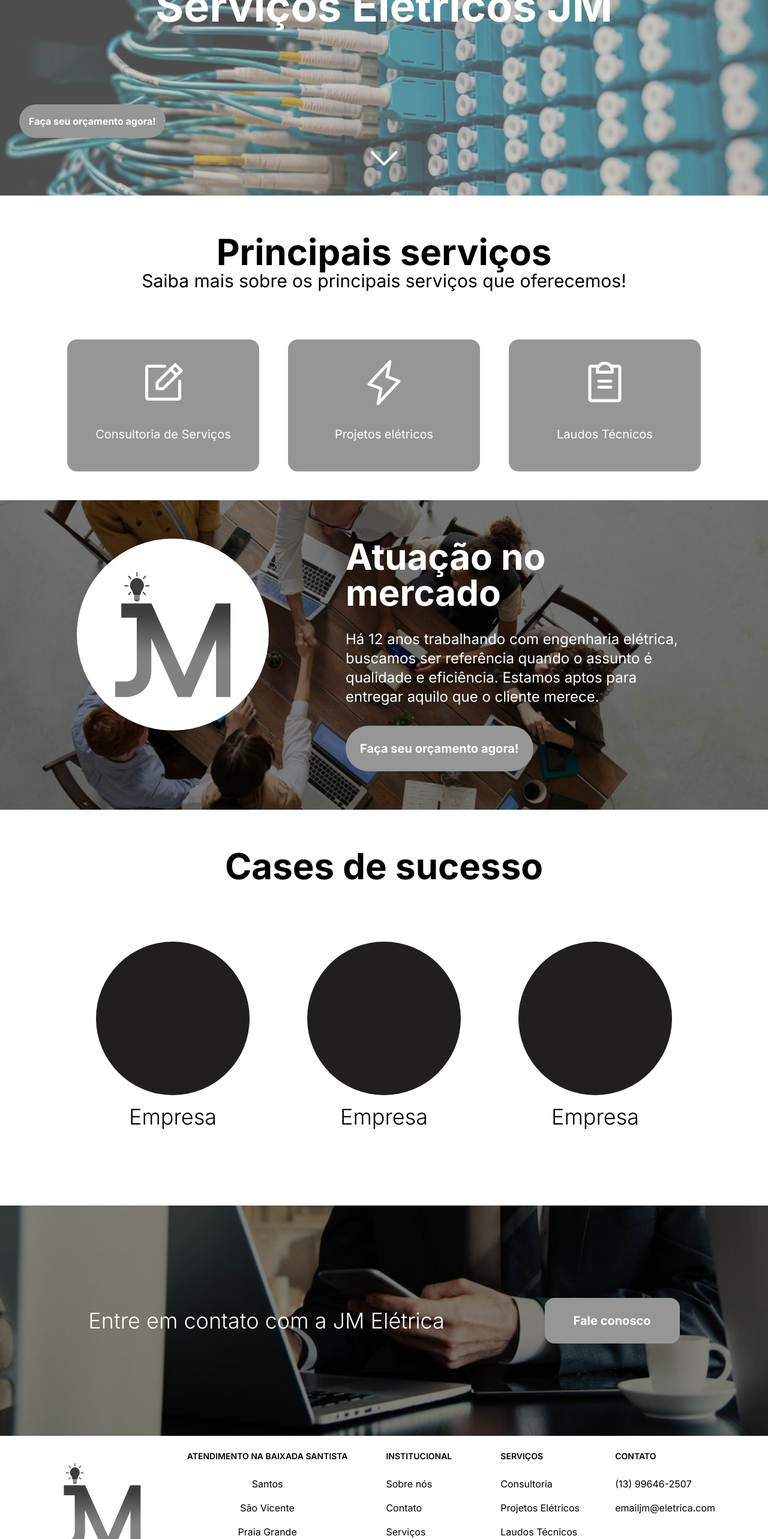
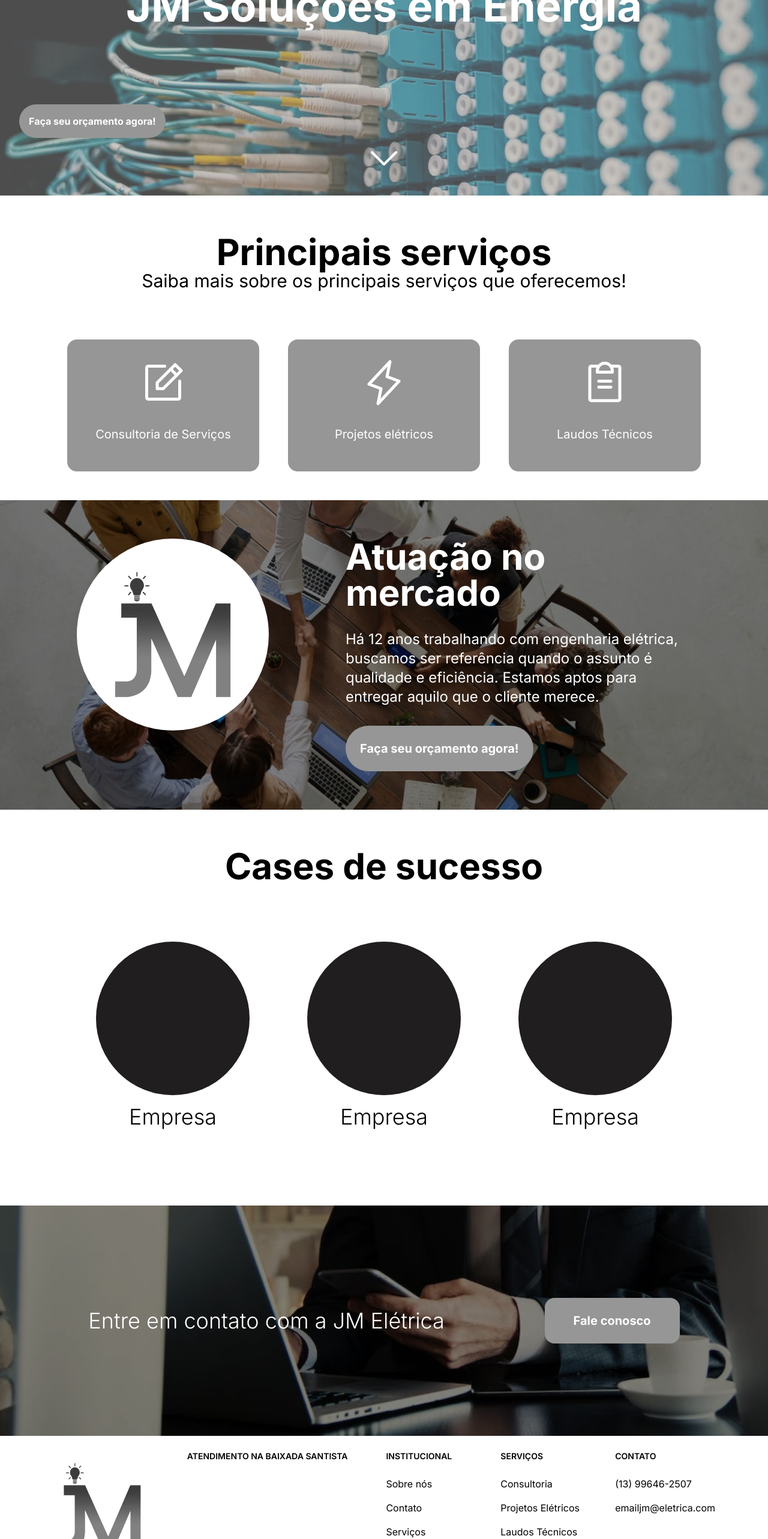
Before and after one commit to JellyFishDevelopment/jm-eletrica, a React (Vite) app: page / in a window 1280 px wide. Shown: the part 234-2800 px from the top of the page at 60% size. Built offline with nearby package versions, Linux system fonts and the light colour scheme.

Commit message:
tirando as cidades e mudando titulo do site

```diff
--- a/src/components/Footer.tsx
+++ b/src/components/Footer.tsx
@@ -10,11 +10,6 @@ export default function Footer() {
           <h2 className="mb-6 text-sm font-semibold text-black uppercase ">
             Atendimento na Baixada Santista
           </h2>
-          <ul className="text-black flex flex-col ">
-            <li className="mb-4 ">Santos</li>
-            <li className="mb-4 ">São Vicente</li>
-            <li className="mb-4 ">Praia Grande</li>
-          </ul>
         </div>
         <div className="grid grid-cols-2 gap-8 sm:gap-6 sm:grid-cols-3">
           <div>
--- a/src/pages/Home.tsx
+++ b/src/pages/Home.tsx
@@ -33,7 +33,7 @@ export default function Home() {
           transition={{ duration: 0.9 }}
         >
           <h2 className="mt-16 font-bold text-center text-4xl sm:text-5xl md:text-7xl text-white">
-            Serviços Elétricos JM
+          JM Soluções em Energia
           </h2>
         </motion.div>
         <button className="self-start hidden sm:block  bg-[#969696] text-white p-4 2xl:p-6 mt-32 rounded-full font-bold text-base  2xl:text-xl">
```
